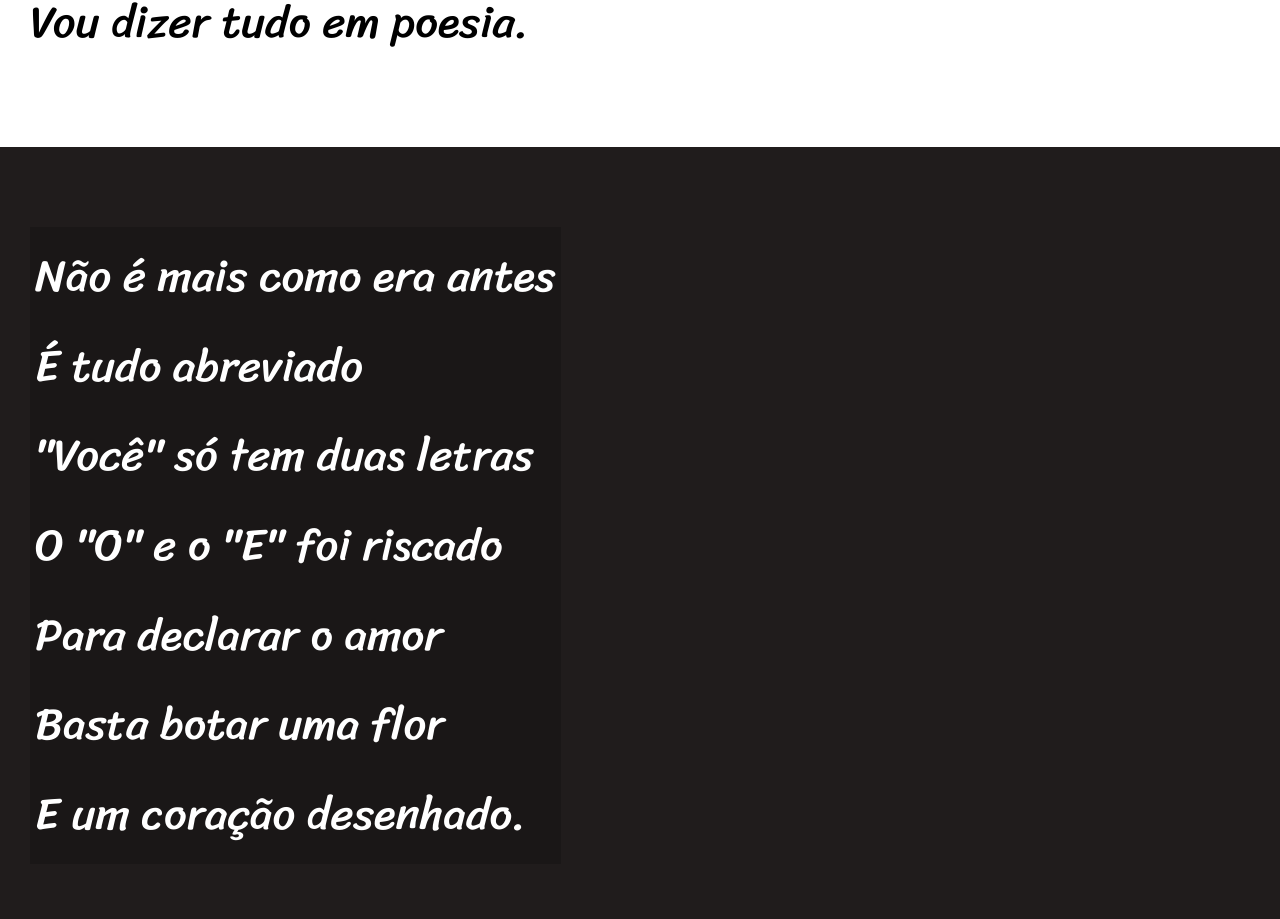
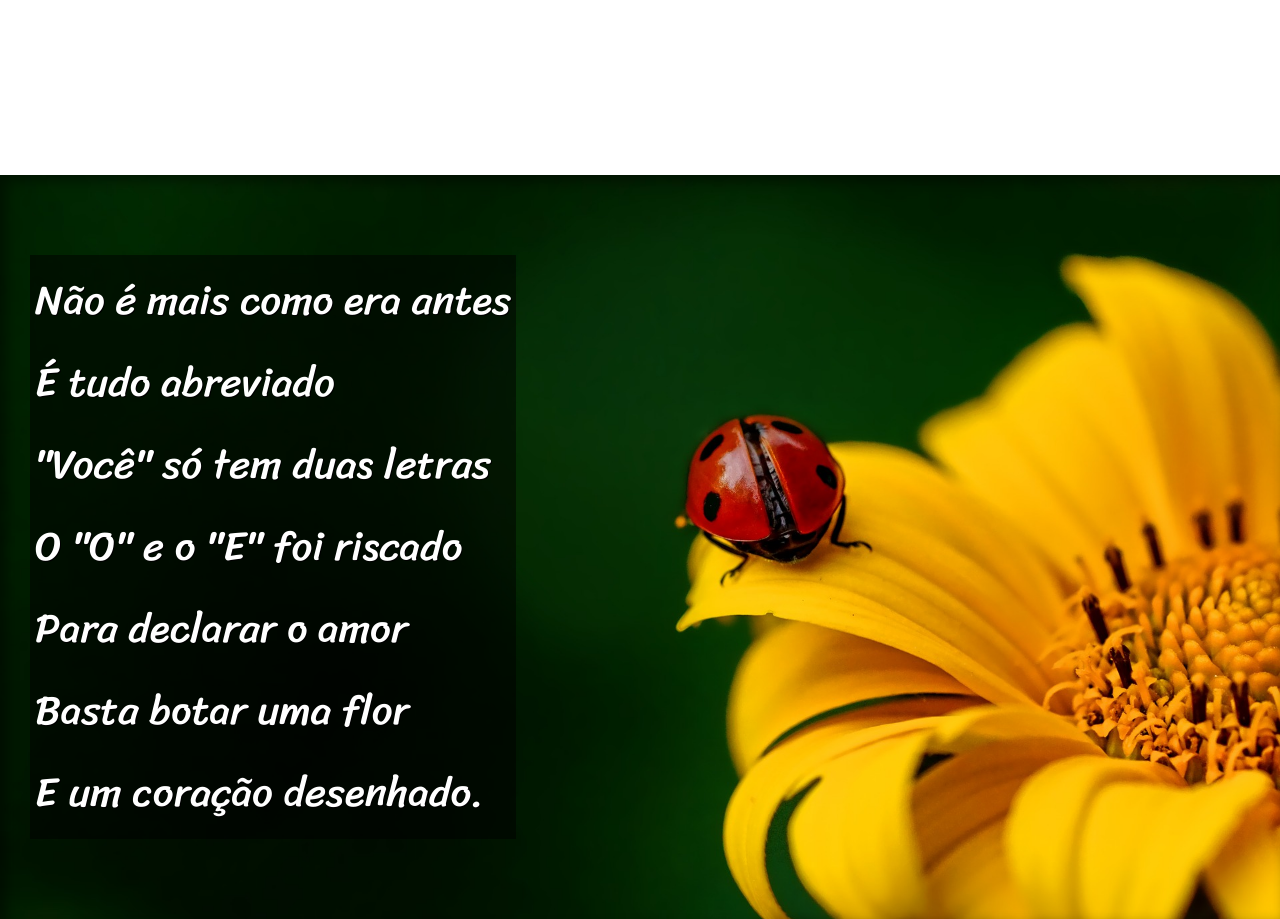
Before and after one commit to PedroLucasDeveloper/Desafio-Cordel-Moderno, a plain HTML site: page index.html in a window 1280 px wide. Shown: the part 900-1819 px from the top of the page. Drawn offline with Linux system fonts and the light colour scheme.

Commit message:
Atualizando estilo

```diff
--- a/estilo/style.css
+++ b/estilo/style.css
@@ -53,9 +53,11 @@ section{
     line-height: 2em;
     padding-left: 30px;
     font-family: var(--fonte3);
-    font-size: 3.5vw;
+    font-size: 3.2vw;
 }
-
+section > p{
+    padding-bottom: 2em;
+}
 section.normal{
    background-color: white;
    color: black;
@@ -64,14 +66,25 @@ section.normal{
 section.imagem{
     background-color: rgb(32, 28, 28);
     color: white;
+    box-shadow: inset 6px 6px 13px 0px rgba(0, 0, 0, 0.452);
+    background-size: cover;
+    background-attachment: fixed;
 }
 
 section.imagem > p{
     display: inline-block;
     padding: 5px;
-    background-color: rgba(0, 0, 0, 0.178);
+    text-shadow: 1px 1px 0px black;
+    background-color: rgba(0, 0, 0, 0.513);
 }
 
+section#img01{
+    background-image: url('../imagens/background001.jpg');
+    background-position: right center;
+}
+section#img02{
+    background-image: url('../imagens/background002.jpg');
+}
 footer{
     background-color: black;
     color: white;
--- a/index.html
+++ b/index.html
@@ -25,7 +25,7 @@
         </p>
     </section>
 
-    <section class="imagem">
+    <section class="imagem" id="img01">
         <p>
             Não é mais como era antes<br>
             É tudo abreviado<br>
@@ -58,7 +58,7 @@
         </p>
     </section>
 
-    <section class="imagem">
+    <section class="imagem" id="img02">
         <p>
             Tenho saudade das cartas<br>
             Escritas com a própria mão<br>
```
